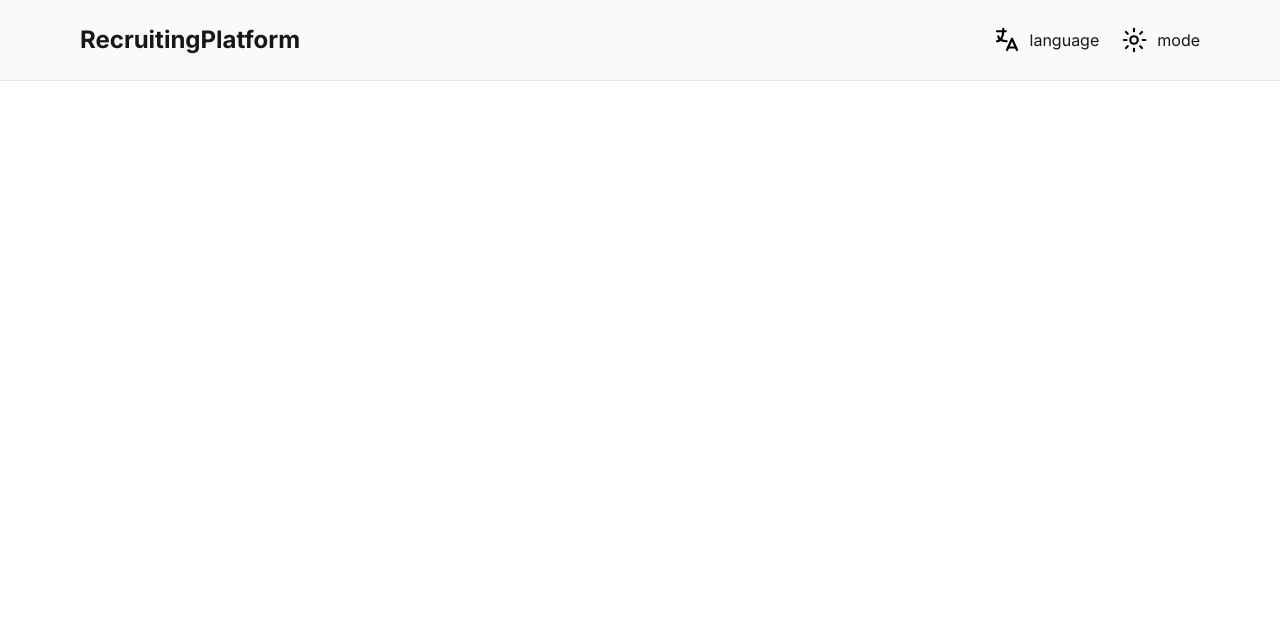
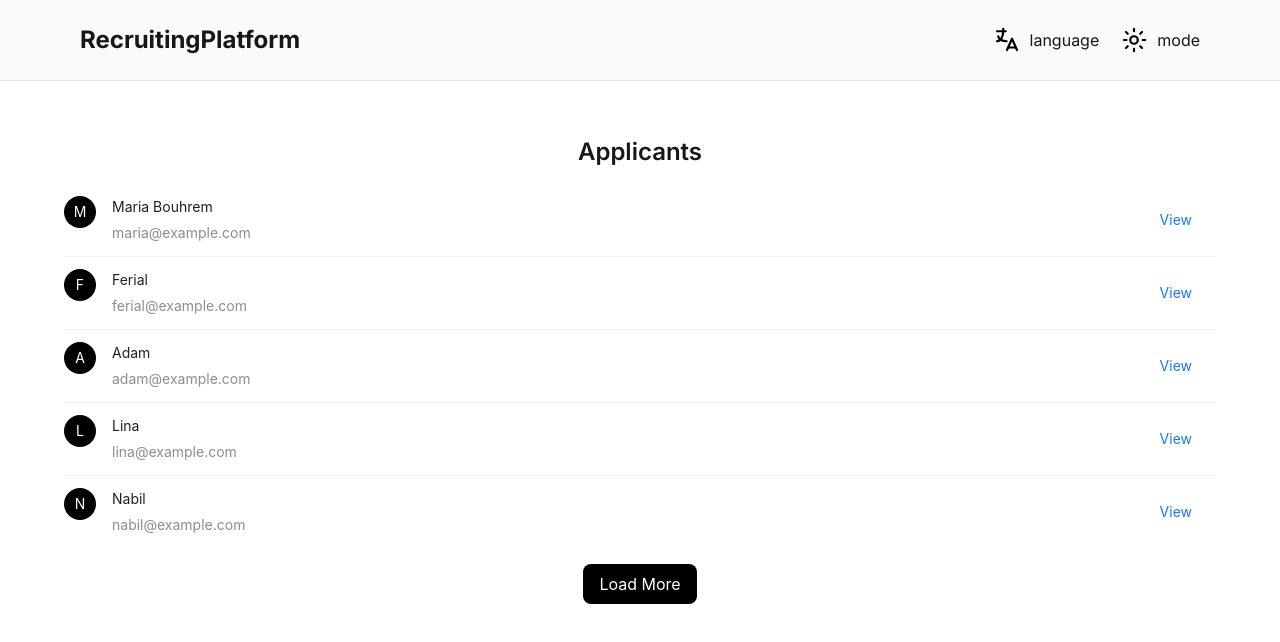
Before and after one commit to mariabh7/RecruitePlatform, a Next.js app: page /Recruiters in a window 1280 px wide. Shown: the top 642 px of the page. Built offline with nearby package versions, Linux system fonts and the light colour scheme.

Commit message:
add applicants list

```diff
--- a/package.json
+++ b/package.json
@@ -20,6 +20,7 @@
     "next": "^14.2.33",
     "react": "^18.3.1",
     "react-dom": "^18.3.1",
+    "react-redux": "^9.2.0",
     "redux": "^5.0.1"
   }
 }
--- a/src/app/(components)/Recruiters/applicants.jsx
+++ b/src/app/(components)/Recruiters/applicants.jsx
@@ -1,42 +1,85 @@
-import React from "react";
+"use client";
+import React, { useState, useEffect } from "react";
+import { useSelector } from "react-redux";
+import { List, Avatar, Button, Skeleton, Empty } from "antd";
 
 const Applicants = () => {
-  const dataSource = [
-    {
-      key: "1",
-      name: "Mike",
-      age: 32,
-      address: "10 Downing Street",
-    },
-    {
-      key: "2",
-      name: "John",
-      age: 42,
-      address: "10 Downing Street",
-    },
-  ];
+  const Applicants = useSelector((state) => state);
+  const [visibleApplicants, setVisibleApplicants] = useState([]);
+  const [loading, setLoading] = useState(true);
+  const [Limit, setLimit] = useState(5);
 
-  const columns = [
-    {
-      title: "Name",
-      dataIndex: "name",
-      key: "name",
-    },
-    {
-      title: "Age",
-      dataIndex: "age",
-      key: "age",
-    },
-    {
-      title: "Address",
-      dataIndex: "address",
-      key: "address",
-    },
-  ];
+  useEffect(() => {
+    const timer = setTimeout(() => {
+      setVisibleApplicants(Applicants.slice(0, Limit));
+      setLoading(false);
+    }, 700);
+    return () => clearTimeout(timer);
+  }, [Applicants, Limit]);
+
+  const handleLoadMore = () => {
+    setLoading(true);
+    setTimeout(() => {
+      const NewLimit = Limit + 1;
+      setLimit(NewLimit);
+      setVisibleApplicants(Applicants.slice(0, NewLimit));
+      setLoading(false);
+    }, 600);
+  };
+
+  if (!Applicants.length && !loading) {
+    return (
+      <div className="flex justify-center items-center h-64">
+        <Empty description="No applicants found" />
+      </div>
+    );
+  }
 
   return (
-    <div>
-      <Table dataSource={dataSource} columns={columns} />;
+    <div className="flex flex-col justify-center mb-10 items-center w-full">
+      <h2 className="text-2xl font-semibold mb-4  ">Applicants</h2>
+
+      <List
+        loading={loading}
+        itemLayout="horizontal"
+        style={{ width: "90%" }}
+        dataSource={visibleApplicants}
+        renderItem={(applicant) => (
+          <List.Item
+            actions={[
+              <Button
+                type="link"
+                key="view"
+                onClick={() => console.log("Viewing:", applicant)}
+              >
+                View
+              </Button>,
+            ]}
+          >
+            <List.Item.Meta
+              avatar={
+                <Avatar style={{ backgroundColor: "black" }}>
+                  {applicant.name?.[0]?.toUpperCase() || "?"}
+                </Avatar>
+              }
+              title={<span className="capitalize">{applicant.name}</span>}
+              description={applicant.email || "No email provided"}
+            />
+          </List.Item>
+        )}
+      />
+      {!loading && Limit < Applicants.length && (
+        <div className="text-center mt-4">
+          <Button
+            variant="solid"
+            color="default"
+            size="large"
+            onClick={handleLoadMore}
+          >
+            Load More
+          </Button>
+        </div>
+      )}
     </div>
   );
 };
--- a/src/app/(components)/Recruiters/page.jsx
+++ b/src/app/(components)/Recruiters/page.jsx
@@ -1,12 +1,17 @@
+"use client";
 import { Button } from "antd";
 import Link from "next/link";
 import React from "react";
-
+import { Provider } from "react-redux";
+import store from "../state/store";
+import Applicants from "./applicants";
 const Page = () => {
   return (
-    <div className="flex capitalize flex-col gap-10 justify-center items-center text-center">
-      hello
-    </div>
+    <Provider store={store}>
+      <div className="mt-34">
+        <Applicants />
+      </div>
+    </Provider>
   );
 };
 
--- /dev/null
+++ b/src/app/(components)/state/store.jsx
@@ -0,0 +1,27 @@
+import { configureStore } from "@reduxjs/toolkit";
+const initialState = [
+  { id: 1, name: "Maria Bouhrem", email: "maria@example.com" },
+  { id: 2, name: "Ferial", email: "ferial@example.com" },
+  { id: 3, name: "Adam", email: "adam@example.com" },
+  { id: 4, name: "Lina", email: "lina@example.com" },
+  { id: 5, name: "Nabil", email: "nabil@example.com" },
+  { id: 6, name: "Rania", email: "rania@example.com" },
+  { id: 7, name: "Lina", email: "lina@example.com" },
+  { id: 8, name: "Nabil", email: "nabil@example.com" },
+  { id: 9, name: "Rania", email: "rania@example.com" },
+];
+function Statereducer(state = initialState, action) {
+  switch (action.type) {
+    case "add an applicant":
+      return [...state, action.user];
+      break;
+    case "seeOneApplicant":
+      return state.filter((applicant) => applicant.id === action.user.id);
+      break;
+    default:
+      return state;
+      break;
+  }
+}
+const store = configureStore({ reducer: Statereducer });
+export default store;
```
Also changed, not shown: 1 other file (tests, documents, lock files or other folders).
